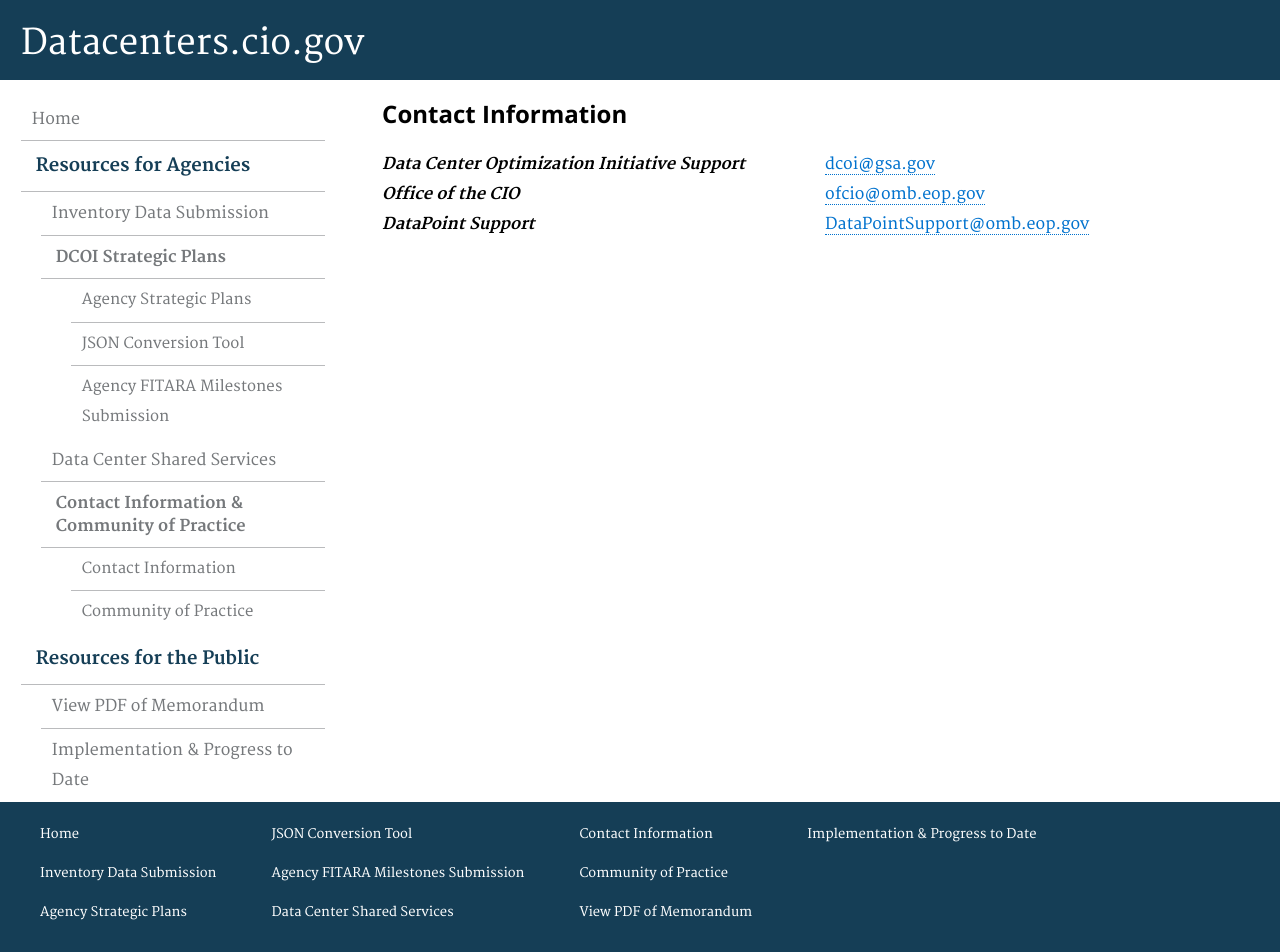
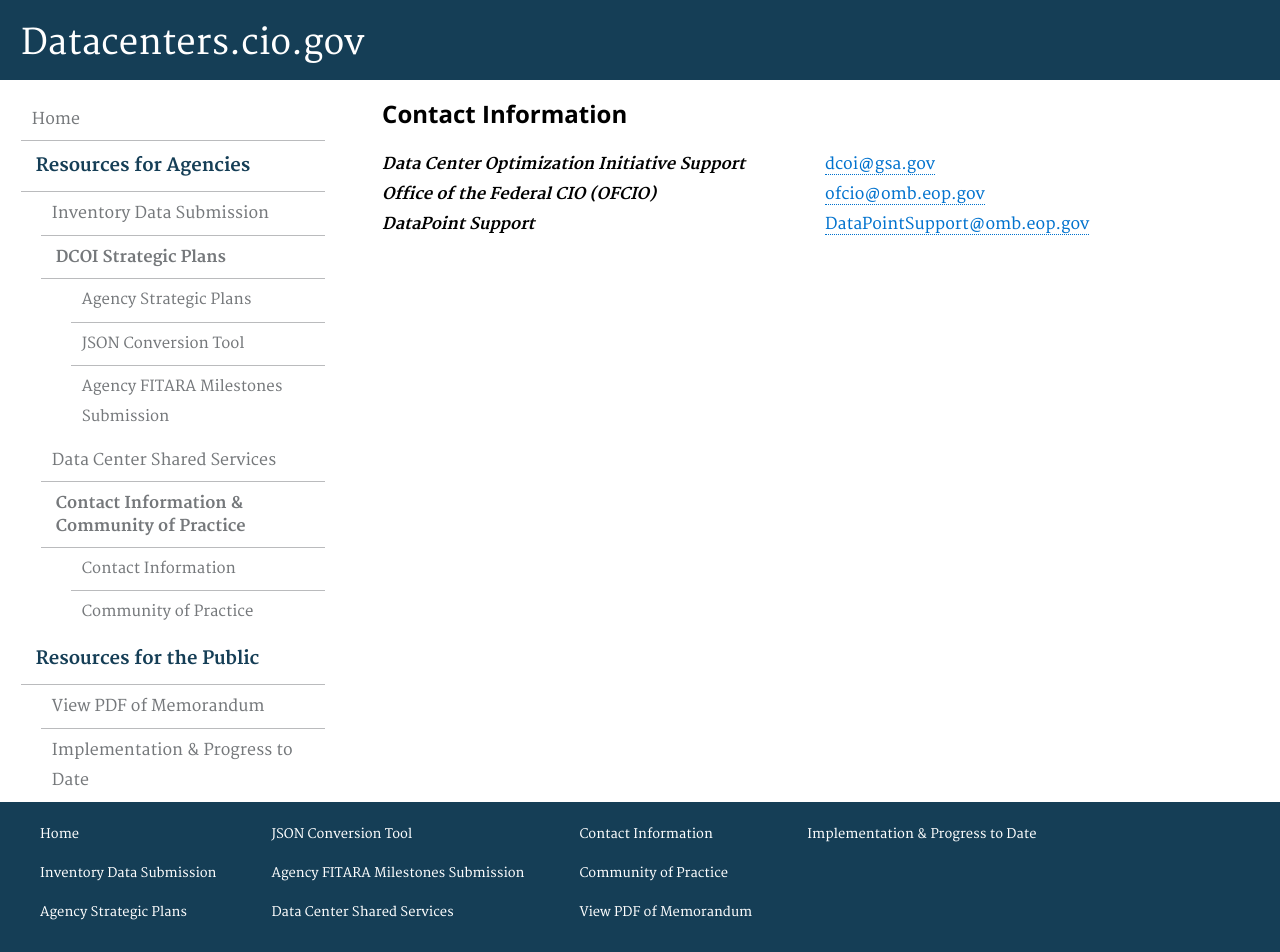
Before and after one commit to ydave-reisys/datacenters, a Jekyll site: the page built from pages/contact-info.html, in a window 1280 px wide and 952 px high. Built offline with Jekyll 4.4.1, drawn with Linux system fonts in a browser that asks for light colours; nearby versions of some CDN libraries; Markdown is read by kramdown in place of the engine named in the settings.

Commit message:
Text fix

```diff
--- a/pages/contact-info.html
+++ b/pages/contact-info.html
@@ -13,7 +13,7 @@
         <td style="padding-left: 5em"><a href="mailto:dcoi@gsa.gov">dcoi@gsa.gov</a></td>
     </tr>
     <tr>
-        <td><b><i>Office of the CIO</i></b></td>
+        <td><b><i>Office of the Federal CIO (OFCIO)</i></b></td>
         <td style="padding-left: 5em"><a href="mailto:ofcio@omb.eop.gov">ofcio@omb.eop.gov</a></td>
     </tr>
     <tr>
```
